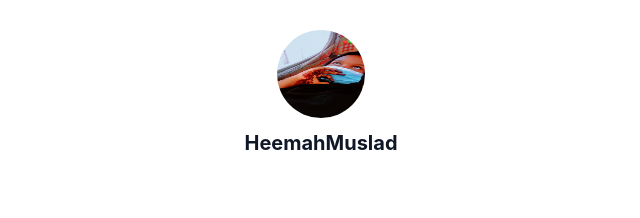
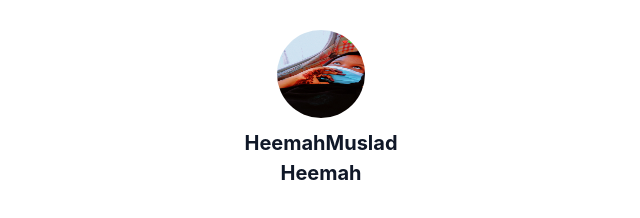
Before and after one commit to HeemahMuslad/FRONTEND-STAGE-1-TASK, a plain HTML site: page index.html in a window 1280 px wide. Shown: the whole page, without its empty margins (319-959 px from the left). Drawn offline with Linux system fonts and the light colour scheme.

Commit message:
slack_username

```diff
--- a/index.html
+++ b/index.html
@@ -12,6 +12,7 @@
     <div class="profilepic">
     <img src="./images/Snapchat-1629863587.jpg" alt="" id="profile_img">
     <h1 id="twitter">HeemahMuslad</h1>
+    <h1 id="slack">Heemah</h1>
     </div>
    </section>
 
--- a/style.css
+++ b/style.css
@@ -23,3 +23,12 @@
   text-align: center;
   color: #101828;
 }
+#slack {
+  font-family: "Inter";
+  font-style: normal;
+  font-weight: 700;
+  font-size: 20px;
+  line-height: 30px;
+  text-align: center;
+  color: #101828;
+}
```
